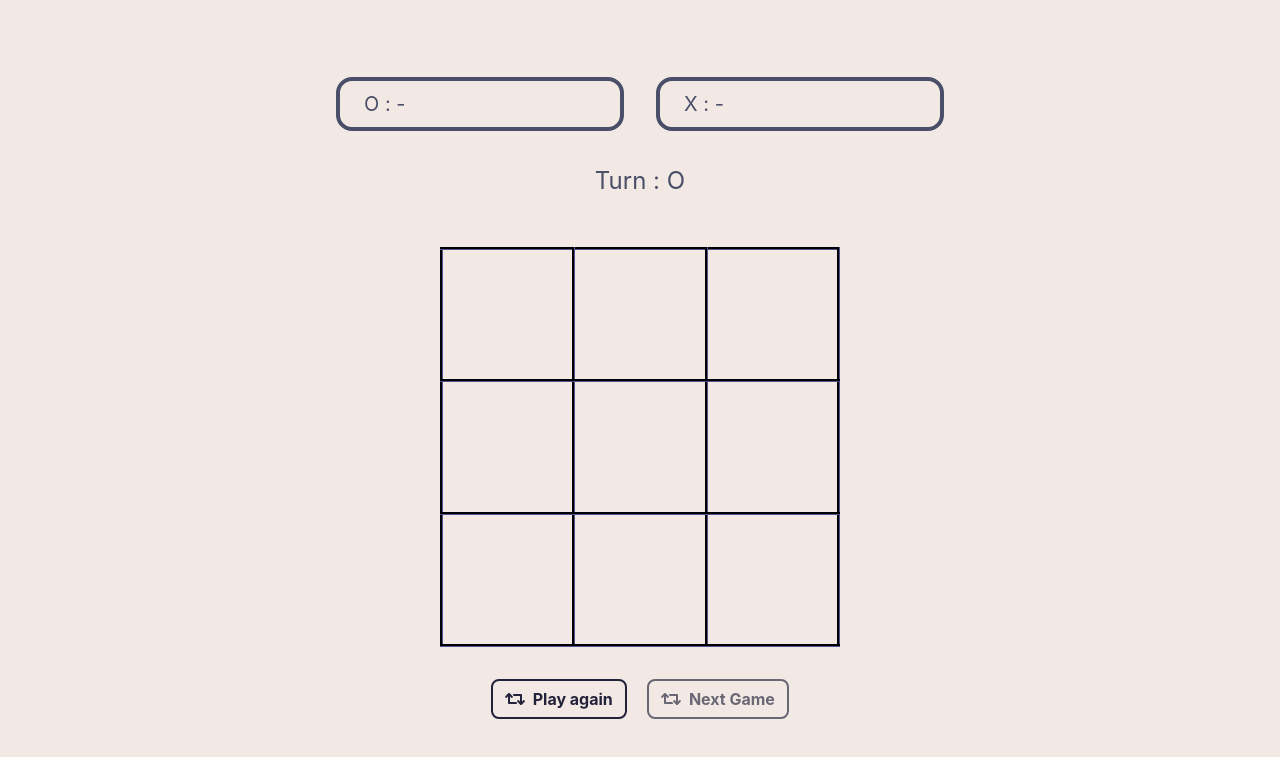
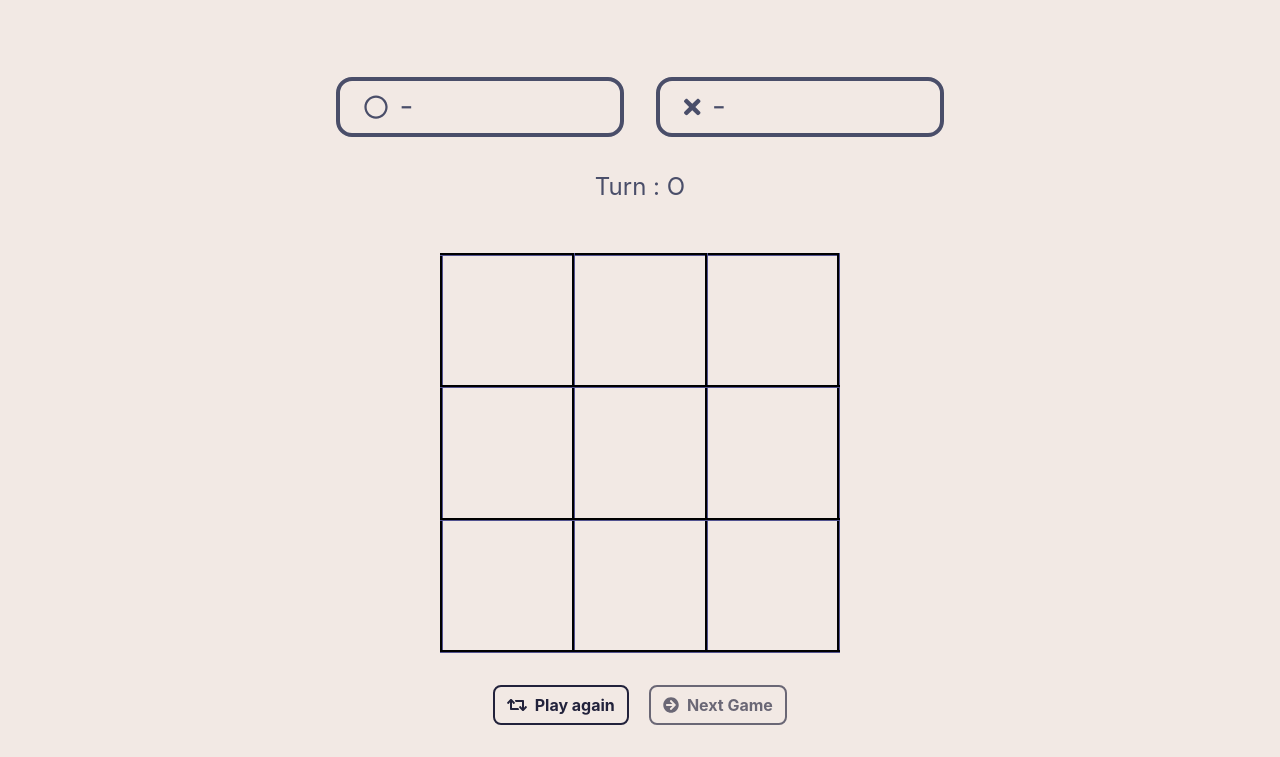
Before and after one commit to iankhor2001/project-game-tic-tac-toe, a website built with webpack: page dist/index.html in a window 1280 px wide. Shown: the part 51-808 px from the top of the page. Built offline with nearby package versions, Linux system fonts and the light colour scheme.

Commit message:
Switched symbols to FontAwesome, Changed font for role

```diff
--- a/src/role.css
+++ b/src/role.css
@@ -1,8 +1,15 @@
+
 .score {
     margin: 1rem;
     padding: 0.5rem 1.5rem;
     border-style: solid;
     border-width: 0.25rem;
     border-radius: 1rem;
-    font-size: 1.25rem;
+    font-size: 1.5rem;
+    vertical-align: text-top;
+    font-family: 'Merriweather', serif;
 }
+
+.role {
+    align-items: center;
+}
```
Also changed, not shown: dist/index.html, dist/main.bundle.js, 1 other file.
